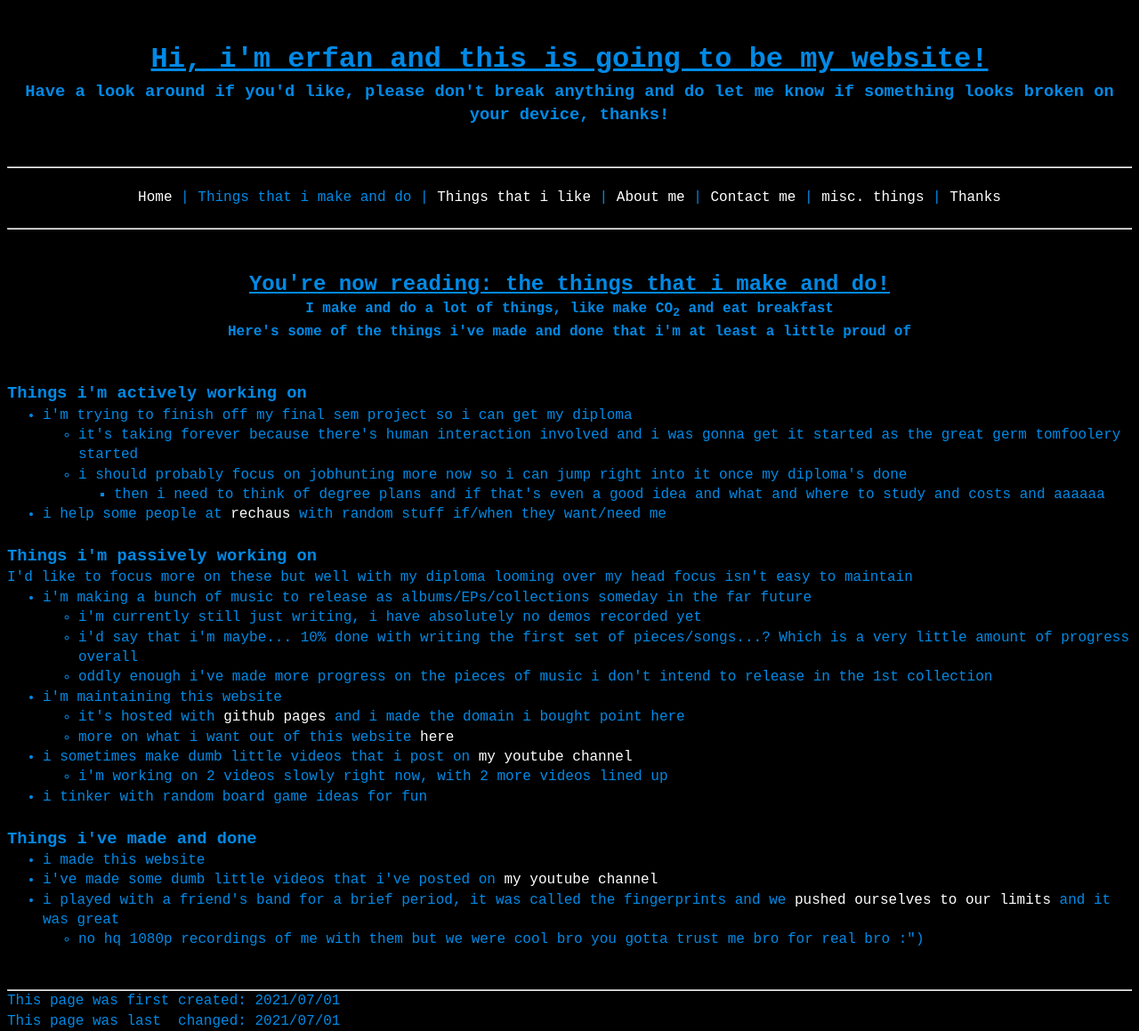
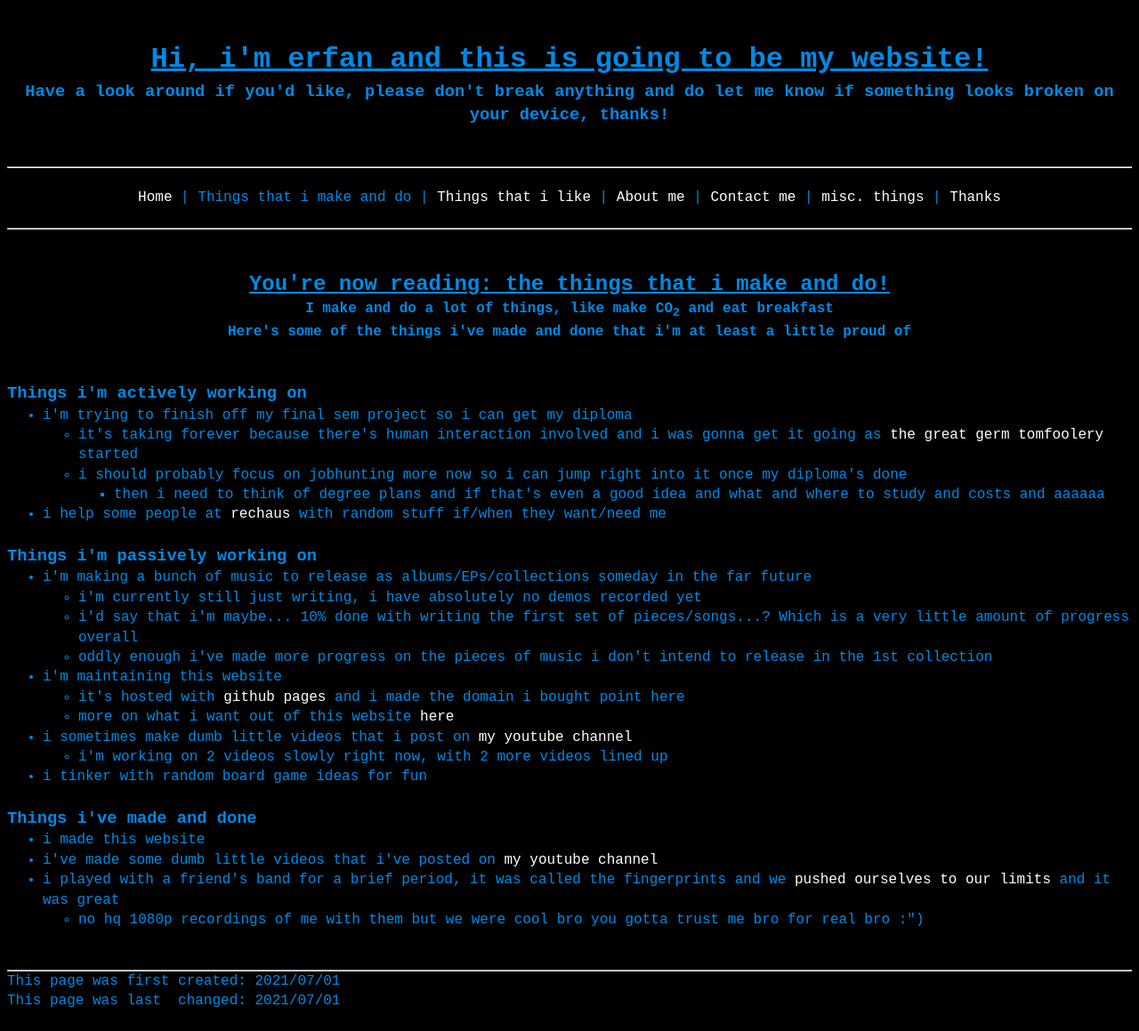
Before and after one commit to a-erfan-aa/a-erfan-aa.github.io, a Jekyll site: the page built from things-i-make.html, in a window 1280 px wide. Shown: the whole page at 89% size. Built offline with Jekyll 4.4.1, drawn with Linux system fonts in a browser that asks for light colours; after the commit the page ends 1137 px from its top, so only the background shows below that.

Commit message:
Update things-i-make.html

```diff
--- a/things-i-make.html
+++ b/things-i-make.html
@@ -19,7 +19,7 @@ lastChanged: 2021/07/01
 		<ul>
 			<li>i'm trying to finish off my final sem project so i can get my diploma</li>
 				<ul>
-					<li>it's taking forever because there's human interaction involved and i was gonna get it started as the great germ tomfoolery started</li>
+					<li>it's taking forever because there's human interaction involved and i was gonna get it going as <a href="https://en.wikipedia.org/wiki/COVID-19_pandemic">the great germ tomfoolery</a> started</li>
 					<li>i should probably focus on jobhunting more now so i can jump right into it once my diploma's done</li>
 						<ul>
 							<li>then i need to think of degree plans and if that's even a good idea and what and where to study and costs and aaaaaa</li>
@@ -33,7 +33,6 @@ lastChanged: 2021/07/01
 
 <div><!-- section title and content -->
 	<h3>Things i'm passively working on</h3>
-	<p>I'd like to focus more on these but well with my diploma looming over my head focus isn't easy to maintain</p>
 		<ul>
 			<li>i'm making a bunch of music to release as albums/EPs/collections someday in the far future</li>
 				<ul>
```
